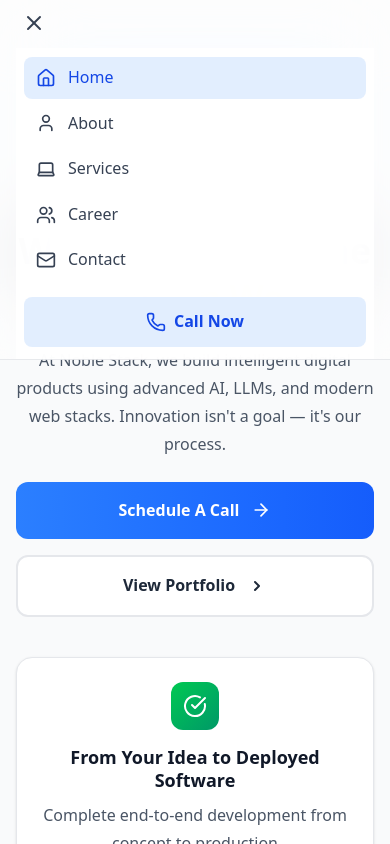
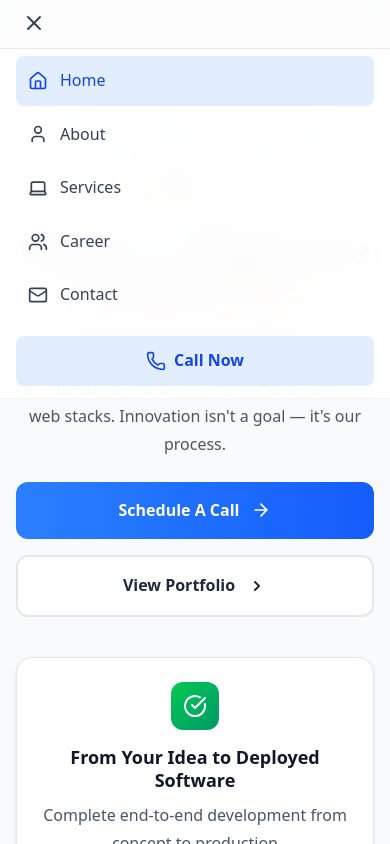
Before and after one commit to om202/NobleStack, a Next.js app: page / in a window 390 px wide. Both pictures are taken after a click on the button 34 px from the left and 22 px from the top of the page. Shown: the top 844 px of the page. Built offline with nearby package versions, Linux system fonts and the light colour scheme.

Commit message:
Refactor Navigation component to enhance mobile menu functionality and improve layout consistency. Adjusted mobile menu styles for full-width display and refined button placements for better user experience across devices.

```diff
--- a/src/components/common/Navigation.tsx
+++ b/src/components/common/Navigation.tsx
@@ -56,6 +56,7 @@ export default function Navigation() {
   const pathname = usePathname();
 
   return (
+    <>
       <nav className="fixed top-0 left-0 right-0 z-50 bg-white/60 backdrop-blur-2xl border-b border-gray-300/50 backdrop-saturate-150">
         <div className="max-w-6xl mx-auto px-4 sm:px-6 lg:px-8">
           <div className="flex items-center justify-between h-12 md:h-16">
@@ -111,11 +112,13 @@ export default function Navigation() {
               </button>
             </div>
           </div>
+        </div>
+      </nav>
 
-        {/* Mobile Menu */}
+      {/* Mobile Menu - Full Width */}
       {isMenuOpen && (
-          <div className="md:hidden">
-            <div className="px-2 pt-2 pb-3 space-y-1 bg-white/90 backdrop-blur-xl border-t border-white/20">
+        <div className="md:hidden fixed left-0 right-0 top-12 bg-white/95 backdrop-blur-xl border-b border-gray-200/50 z-40">
+          <div className="px-4 pt-2 pb-3 space-y-1">
             {navigationItems.map((item) => {
               const Icon = item.icon;
               const isActive = pathname === item.href;
@@ -124,7 +127,7 @@ export default function Navigation() {
                 <Link
                   key={item.href}
                   href={item.href}
-                    className={`flex items-center gap-3 px-3 py-2 rounded-lg text-base font-medium transition-colors duration-200 ${
+                  className={`flex items-center gap-3 px-3 py-3 rounded-lg text-base font-medium transition-colors duration-200 ${
                     isActive
                       ? 'bg-blue-100/80 text-blue-700'
                       : 'text-gray-700 hover:text-blue-600 hover:bg-gray-100/50'
@@ -145,7 +148,6 @@ export default function Navigation() {
           </div>
         </div>
       )}
-      </div>
-    </nav>
+    </>
   );
 }
```
Lines whose indentation alone changed are shown as unchanged.
